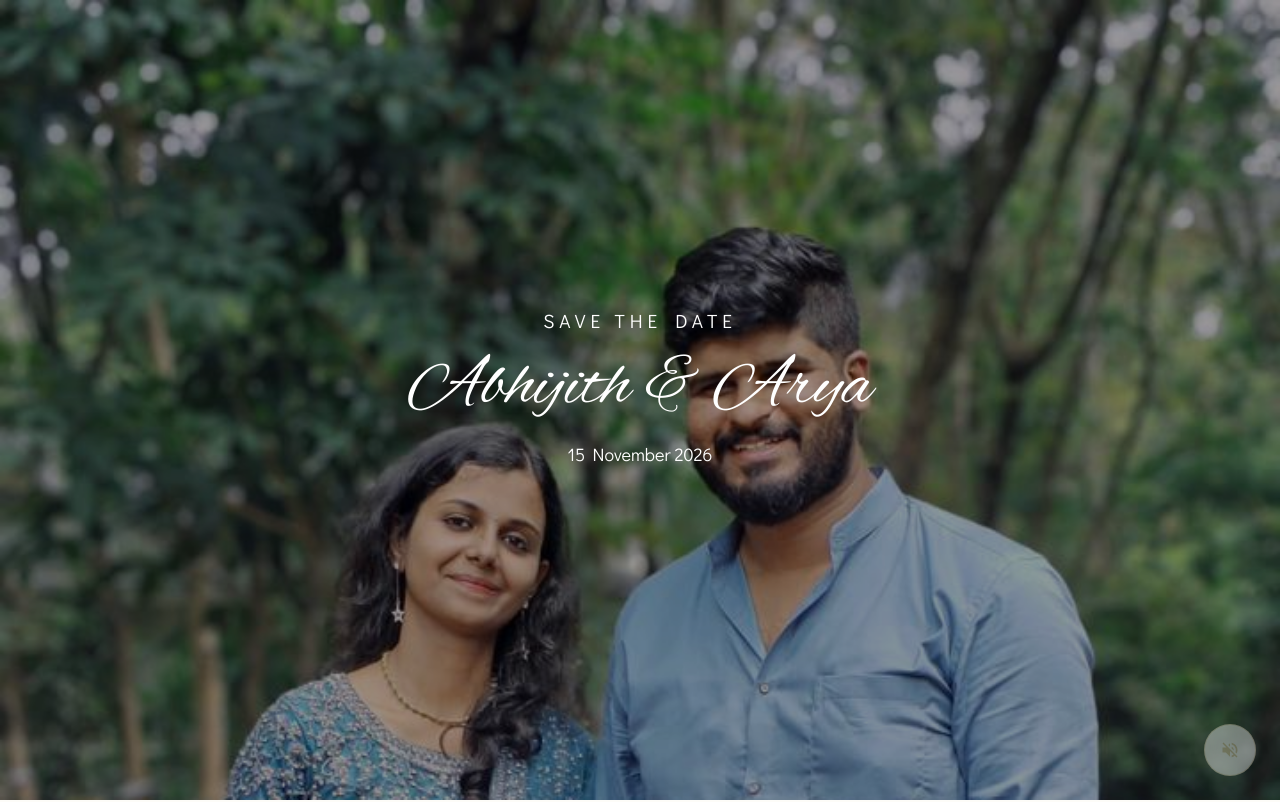
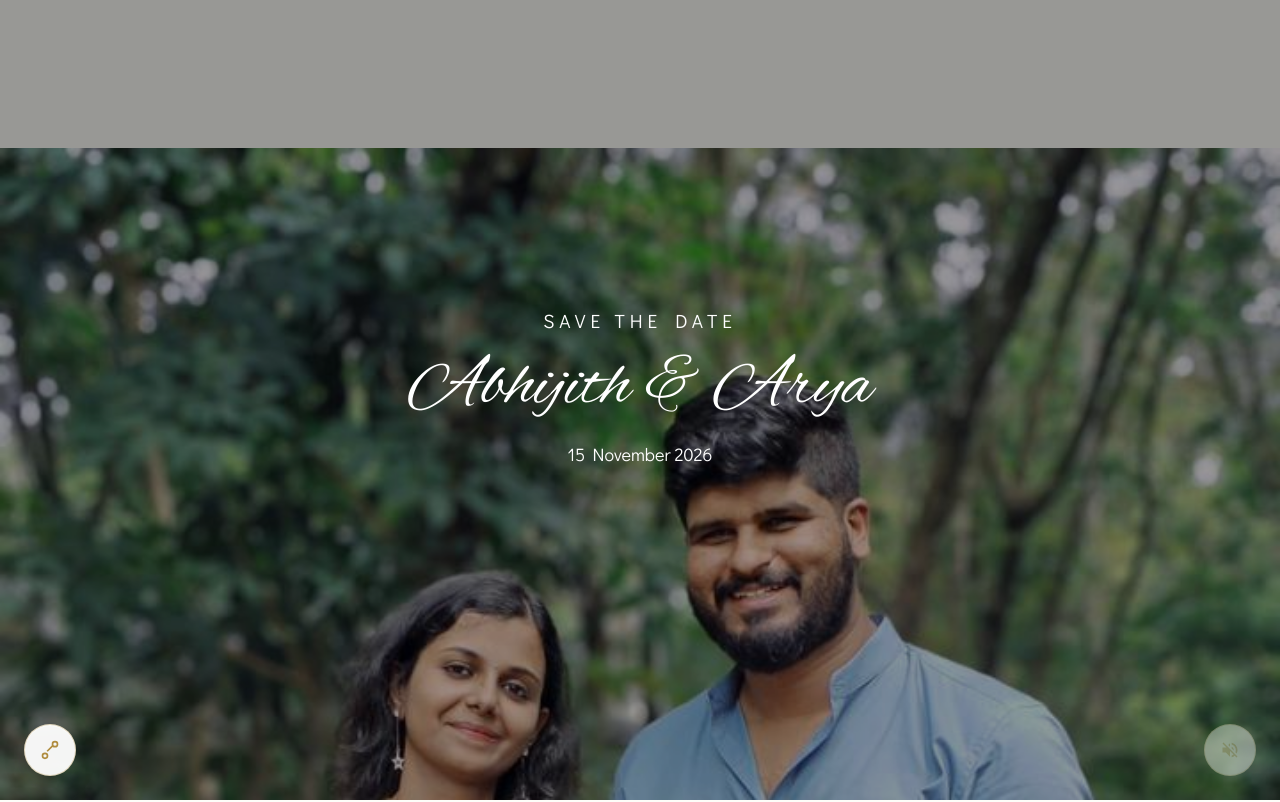
Before and after one commit to midhulsasikumar-an/Wedding-Online-Invitation, a React (Vite) app: page / in a window 1280 px wide. Shown: the top 802 px of the page. Built offline with nearby package versions, Linux system fonts and the light colour scheme; a web font is replaced by a local one.

Commit message:
Fix hero image position and floating controls

```diff
--- a/src/components/LandingSection.css
+++ b/src/components/LandingSection.css
@@ -109,7 +109,7 @@
   .landing-section {
     background-image: url('/assets/together.jpeg');
     background-size: cover;
-    background-position: center top;
+    background-position: center -10%;
     background-repeat: no-repeat;
     background-attachment: fixed;
     min-height: 100vh;
--- a/src/components/MusicToggle.jsx
+++ b/src/components/MusicToggle.jsx
@@ -12,7 +12,7 @@ export function MusicToggle() {
     initializedRef.current = true;
 
     try {
-      audioRef.current = new Audio('/assests/music.mp3');
+      audioRef.current = new Audio('/assets/music.mp3');
       audioRef.current.loop = true;
       audioRef.current.volume = 0.4;
 
--- a/src/components/ShareToggle.css
+++ b/src/components/ShareToggle.css
@@ -24,7 +24,6 @@
     background-color 0.2s ease,
     border-color 0.2s ease;
   color: #b08c3e;
-  position: relative;
 }
 
 .share-toggle:hover {
```
